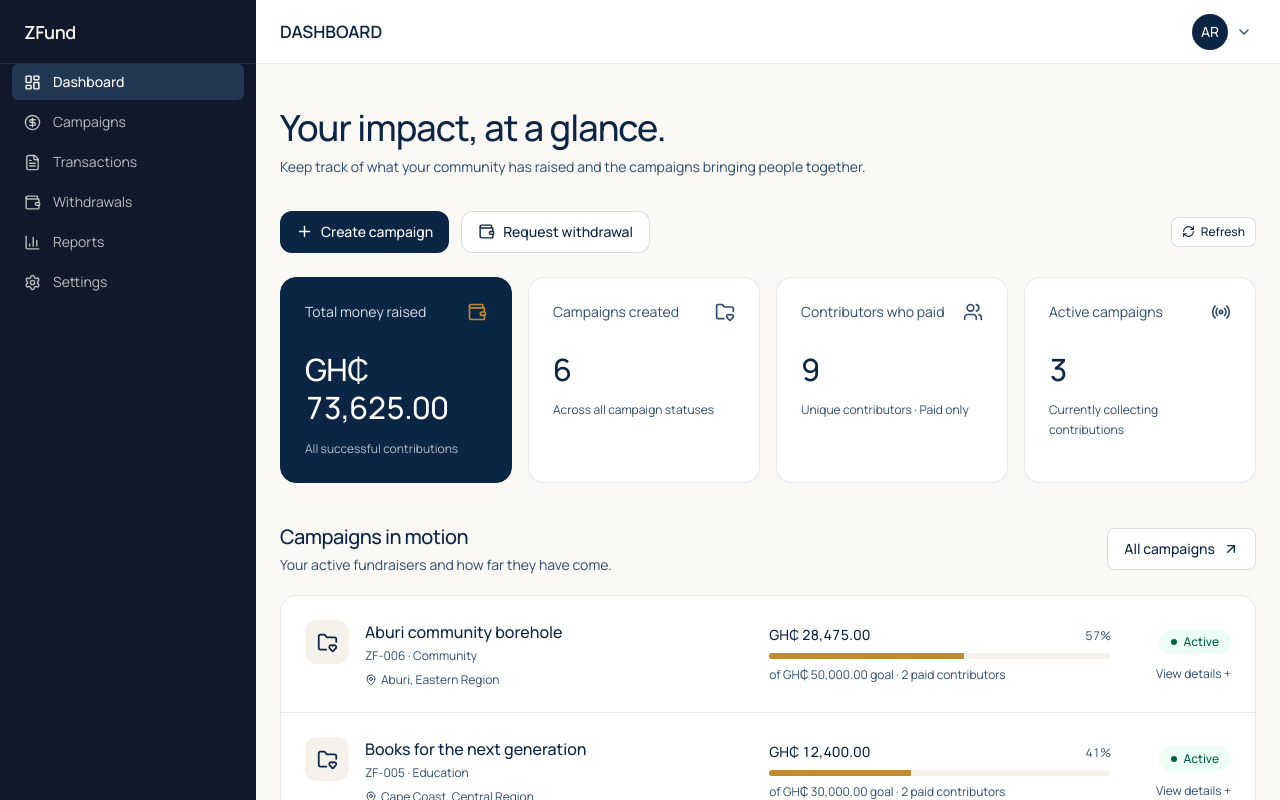
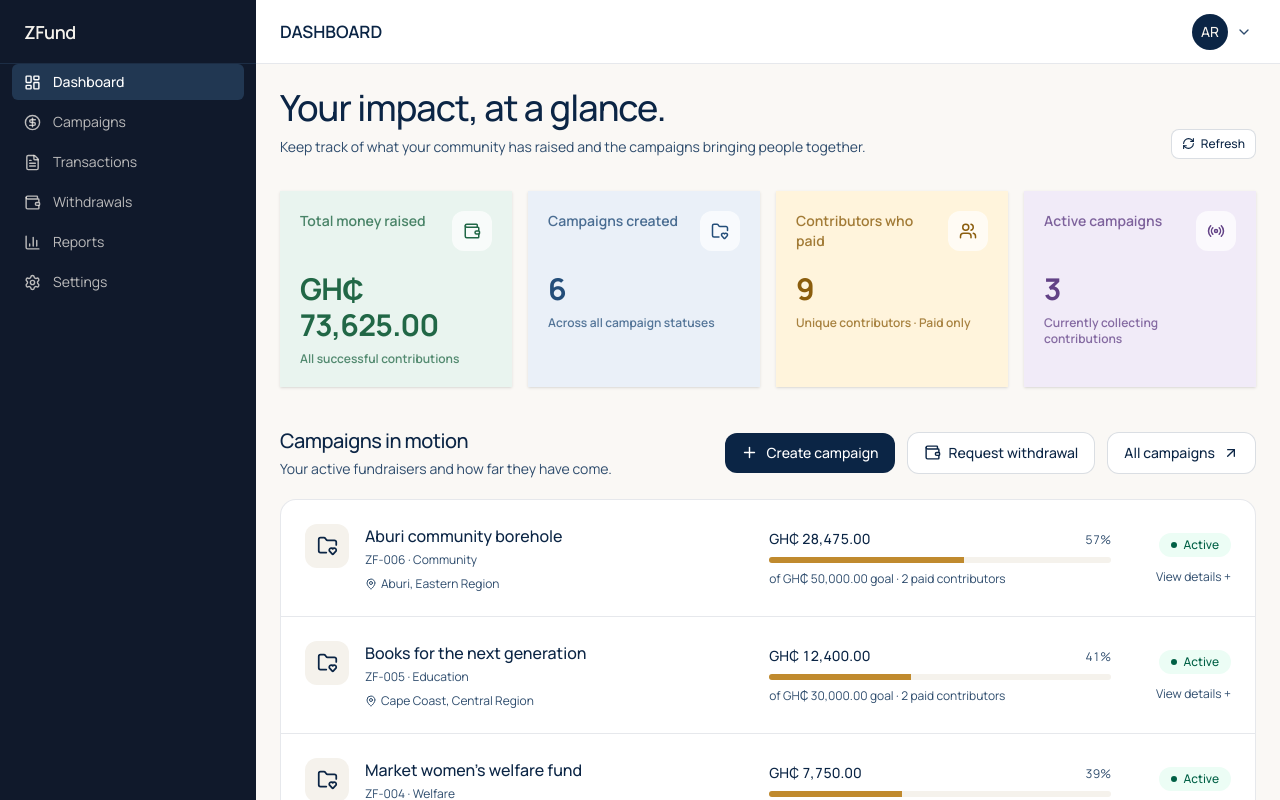
Before and after one commit to zeusatlas/ZFund, a Next.js app in the folder frontend/: page /host in a window 1280 px wide. Shown: the top 800 px of the page. Built offline with nearby package versions, Linux system fonts and the light colour scheme.

Commit message:
Updated UIs

```diff
--- a/frontend/app/(protected)/host/campaigns/page.tsx
+++ b/frontend/app/(protected)/host/campaigns/page.tsx
@@ -2,6 +2,18 @@ import type { Metadata } from "next";
 import CampaignList from "@/components/features/host/campaigns/CampaignList";
 import HostHeading from "@/components/features/host/shared/HostHeading";
 export const metadata: Metadata = { title: "Your campaigns | ZFund" };
+
 export default function CampaignsPage() {
-  return <div className="mx-auto max-w-[1400px] py-3 md:py-5"><HostHeading title="Your campaigns" description="Every cause you have brought to life. Find a campaign, check its progress, or open a row for more details." /><CampaignList /><p className="mt-6 text-xs leading-relaxed text-steel">Amounts are in Ghana cedis. Campaign totals include paid contributions only.</p></div>;
+  return (
+    <div className="w-full space-y-7">
+      <HostHeading
+        title="Your campaigns"
+        description="Every cause you have brought to life. Find a campaign, check its progress, or open a row for more details."
+      />
+      <CampaignList />
+      <p className="mt-6 text-xs leading-relaxed text-steel">
+        Amounts are in Ghana cedis. Campaign totals include paid contributions only.
+      </p>
+    </div>
+  );
 }
--- a/frontend/app/page.tsx
+++ b/frontend/app/page.tsx
@@ -31,7 +31,7 @@ function DashboardMockup() {
   const progress = Math.round((raised / goal) * 100);
 
   return (
-    <div className="rounded-[28px] bg-parchment p-7">
+    <div className="w-full space-y-7">
       {/* Campaign header */}
       <div className="mb-5 flex items-start justify-between gap-3">
         <div>
--- a/frontend/components/features/host/dashboard/HostOverview.tsx
+++ b/frontend/components/features/host/dashboard/HostOverview.tsx
@@ -1,85 +1,63 @@
 import Link from "next/link";
 import { ArrowUpRight, Plus, Wallet, FolderHeart, Users, Radio } from "lucide-react";
 import CampaignList from "@/components/features/host/campaigns/CampaignList";
-import CampaignCount from "@/components/features/host/campaigns/CampaignCount";
 import HostHeading from "@/components/features/host/shared/HostHeading";
 import { hostStats, money } from "@/components/features/host/shared/demo";
 import RefreshData from "@/components/features/host/shared/RefreshData";
+import MetricCard from "@/components/ui/MetricCard";
 
 export default function HostOverview() {
   const stats = [
     {
-      title: "Total money raised",
+      label: "Total money raised",
       value: money(hostStats.raised),
-      note: "All successful contributions",
+      detail: "All successful contributions",
       icon: Wallet,
+      accent: "green" as const,
     },
     {
-      title: "Campaigns created",
-      value: <CampaignCount />,
-      note: "Across all campaign statuses",
+      label: "Campaigns created",
+      value: hostStats.campaigns,
+      detail: "Across all campaign statuses",
       icon: FolderHeart,
+      accent: "blue" as const,
     },
     {
-      title: "Contributors who paid",
+      label: "Contributors who paid",
       value: hostStats.contributors,
-      note: "Unique contributors · Paid only",
+      detail: "Unique contributors · Paid only",
       icon: Users,
+      accent: "gold" as const,
     },
     {
-      title: "Active campaigns",
+      label: "Active campaigns",
       value: hostStats.active,
-      note: "Currently collecting contributions",
+      detail: "Currently collecting contributions",
       icon: Radio,
+      accent: "purple" as const,
     },
   ];
   return (
-    <div className="mx-auto max-w-[1400px] py-3 md:py-5">
+    <div className="w-full space-y-7">
       <HostHeading
         title="Your impact, at a glance."
         description="Keep track of what your community has raised and the campaigns bringing people together."
-      />
-      <div className="mb-6 flex flex-wrap items-center justify-between gap-4"><div className="flex flex-wrap gap-3"><Link href="/host/campaigns" className="inline-flex items-center gap-2 rounded-xl bg-navy px-4 py-2.5 text-sm font-medium text-white hover:bg-steel"><Plus size={17} aria-hidden="true" />Create campaign</Link><Link href="/host/withdrawals" className="inline-flex items-center gap-2 rounded-xl border border-navy/15 bg-white px-4 py-2.5 text-sm font-medium text-navy hover:bg-stone"><Wallet size={17} aria-hidden="true" />Request withdrawal</Link></div><RefreshData /></div>
+      >
+        <RefreshData />
+      </HostHeading>
       <section
         aria-label="Fundraising statistics"
         className="grid gap-4 sm:grid-cols-2 xl:grid-cols-4"
       >
-        {stats.map(({ title, value, note, icon: Icon }, index) => (
-          <article
-            key={title}
-            className={
-              "min-w-0 rounded-2xl border p-5 lg:p-6 " +
-              (index === 0
-                ? "border-navy bg-navy text-white"
-                : "border-navy/10 bg-white text-navy")
-            }
-          >
-            <div className="mb-7 flex items-center justify-between gap-3">
-              <h2
-                className={
-                  "text-sm " + (index === 0 ? "text-white/85" : "text-steel")
-                }
-              >
-                {title}
-              </h2>
-              <Icon
-                aria-hidden="true"
-                size={20}
-                className={index === 0 ? "text-gold" : "text-steel"}
+        {stats.map(({ label, value, detail, icon: Icon, accent }) => (
+          <MetricCard
+            key={label}
+            label={label}
+            value={value}
+            detail={detail}
+            icon={Icon}
+            accent={accent}
           />
-            </div>
-            <p className="break-words text-[clamp(24px,2.4vw,34px)] font-medium leading-tight tracking-tight tabular-nums">
-              {value}
-            </p>
-            <p
-              className={
-                "mt-3 text-xs leading-relaxed " +
-                (index === 0 ? "text-white/70" : "text-steel")
-              }
-            >
-              {note}
-            </p>
-          </article>
         ))}
       </section>
       <section className="mt-10">
@@ -92,12 +70,28 @@ export default function HostOverview() {
               Your active fundraisers and how far they have come.
             </p>
           </div>
+          <div className="flex flex-wrap items-center gap-3">
             <Link
               href="/host/campaigns"
-            className="inline-flex items-center gap-2 rounded-lg border border-navy/15 bg-white px-4 py-2.5 text-sm font-medium text-navy hover:bg-stone"
+              className="inline-flex items-center gap-2 rounded-xl bg-navy px-4 py-2.5 text-sm font-medium text-white hover:bg-steel"
+            >
+              <Plus size={17} aria-hidden="true" />
+              Create campaign
+            </Link>
+            <Link
+              href="/host/withdrawals"
+              className="inline-flex items-center gap-2 rounded-xl border border-navy/15 bg-white px-4 py-2.5 text-sm font-medium text-navy hover:bg-stone"
+            >
+              <Wallet size={17} aria-hidden="true" />
+              Request withdrawal
+            </Link>
+            <Link
+              href="/host/campaigns"
+              className="inline-flex items-center gap-2 rounded-xl border border-navy/15 bg-white px-4 py-2.5 text-sm font-medium text-navy hover:bg-stone"
             >
               All campaigns <ArrowUpRight aria-hidden="true" size={16} />
             </Link>
+          </div>
         </div>
         <CampaignList compact />
       </section>
--- a/frontend/components/features/host/shared/HostHeading.tsx
+++ b/frontend/components/features/host/shared/HostHeading.tsx
@@ -1,3 +1,21 @@
-export default function HostHeading({ title, description }: { title: string; description: string }) {
-  return <div className="mb-8 flex flex-col items-start justify-between gap-4 sm:flex-row"><div><h1 className="text-3xl font-medium tracking-tight text-navy md:text-4xl">{title}</h1><p className="mt-2 max-w-2xl text-sm leading-relaxed text-steel">{description}</p></div></div>;
+import type { ReactNode } from "react";
+
+export default function HostHeading({
+  title,
+  description,
+  children,
+}: {
+  title: string;
+  description: string;
+  children?: ReactNode;
+}) {
+  return (
+    <div className="mb-8 flex flex-col items-start justify-between gap-4 sm:flex-row sm:items-end">
+      <div>
+        <h1 className="text-3xl font-medium tracking-tight text-navy md:text-4xl">{title}</h1>
+        <p className="mt-2 max-w-2xl text-sm leading-relaxed text-steel">{description}</p>
+      </div>
+      {children}
+    </div>
+  );
 }
--- a/frontend/components/ui/MetricCard.tsx
+++ b/frontend/components/ui/MetricCard.tsx
@@ -1,8 +1,9 @@
 import type { LucideIcon } from "lucide-react";
+import type { ReactNode } from "react";
 
 type MetricCardProps = {
   label: string;
-  value: string | number;
+  value: ReactNode;
   detail?: string;
   icon: LucideIcon;
   accent: "green" | "blue" | "gold" | "purple";
@@ -17,7 +18,7 @@ const accents = {
 
 export default function MetricCard({ label, value, detail, icon: Icon, accent }: MetricCardProps) {
   return (
-    <article className={`relative overflow-hidden rounded-xl border border-white/70 p-5 shadow-sm transition hover:-translate-y-0.5 hover:shadow-md ${accents[accent]}`}>
+    <article className={`relative overflow-hidden rounded-0 p-5 shadow-sm transition hover:-translate-y-0.5 hover:shadow-md ${accents[accent]}`}>
       <div className="flex items-start justify-between gap-4">
         <p className="text-sm font-semibold opacity-80">{label}</p>
         <span className="flex h-10 w-10 shrink-0 items-center justify-center rounded-xl bg-white/70">
--- a/frontend/package.json
+++ b/frontend/package.json
@@ -18,6 +18,7 @@
     "react": "19.3.0",
     "react-dom": "19.3.0",
     "react-hook-form": "^7.91.0",
+    "react-select": "^5.10.2",
     "sonner": "^2.0.8",
     "zod": "^4.6.7"
   },
```
Also changed, not shown: frontend/components/features/host/campaigns/CampaignList.tsx (+21 -1 lines), frontend/components/features/host/campaigns/CreateCampaignModal.tsx (+30 -3 lines), frontend/components/ui/selectStyles.ts (added, +95 -0 lines), 1 other file (tests, documents, lock files or other folders). Lines whose indentation alone changed are shown as unchanged.
